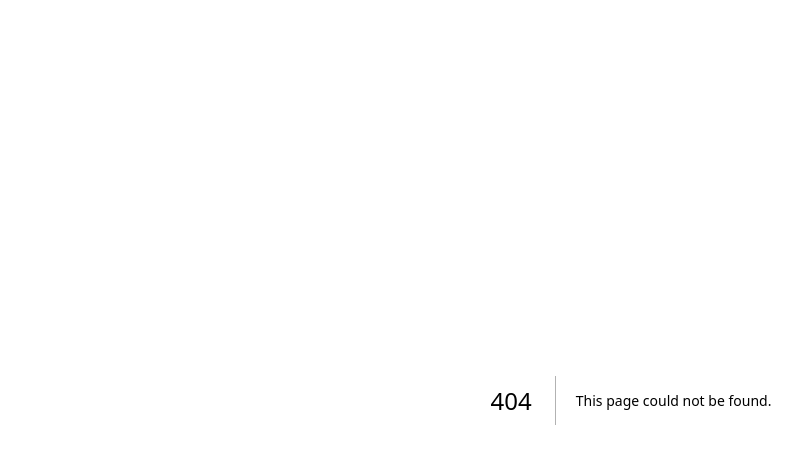
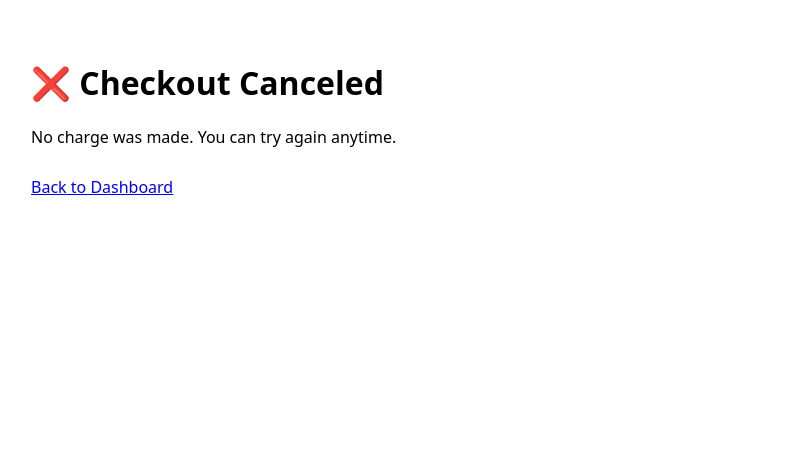
Before and after one commit to theunsignedunderground/uu-main-site, a Next.js app: page /cancel in a window 1280 px wide. Before the commit this address had no page. Shown: the top 464 px of the page, without its empty margins (9-811 px from the left). Built offline with nearby package versions, Linux system fonts and the light colour scheme.

Commit message:
Create cancel.js

```diff
--- /dev/null
+++ b/pages/cancel.js
@@ -0,0 +1,9 @@
+export default function Cancel() {
+  return (
+    <main style={{padding:"2rem", fontFamily:"system-ui"}}>
+      <h1>❌ Checkout Canceled</h1>
+      <p>No charge was made. You can try again anytime.</p>
+      <a href="/dashboard" style={{display:"inline-block", marginTop:12}}>Back to Dashboard</a>
+    </main>
+  );
+}
```
